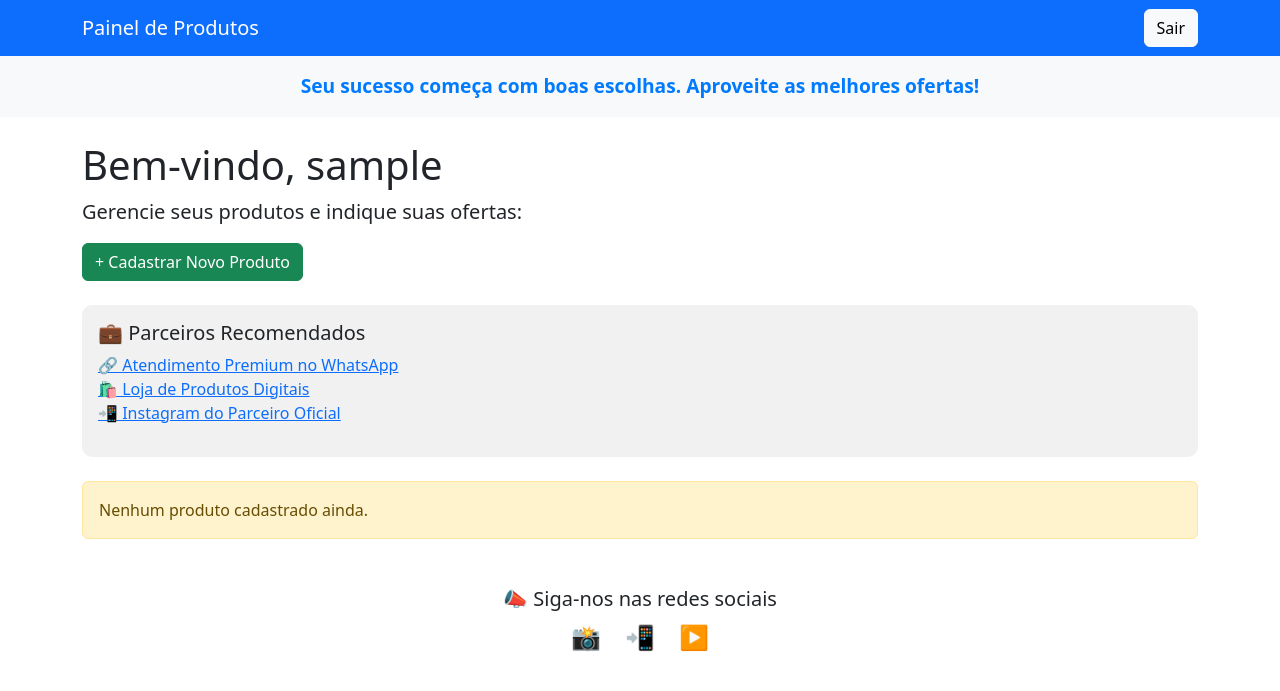
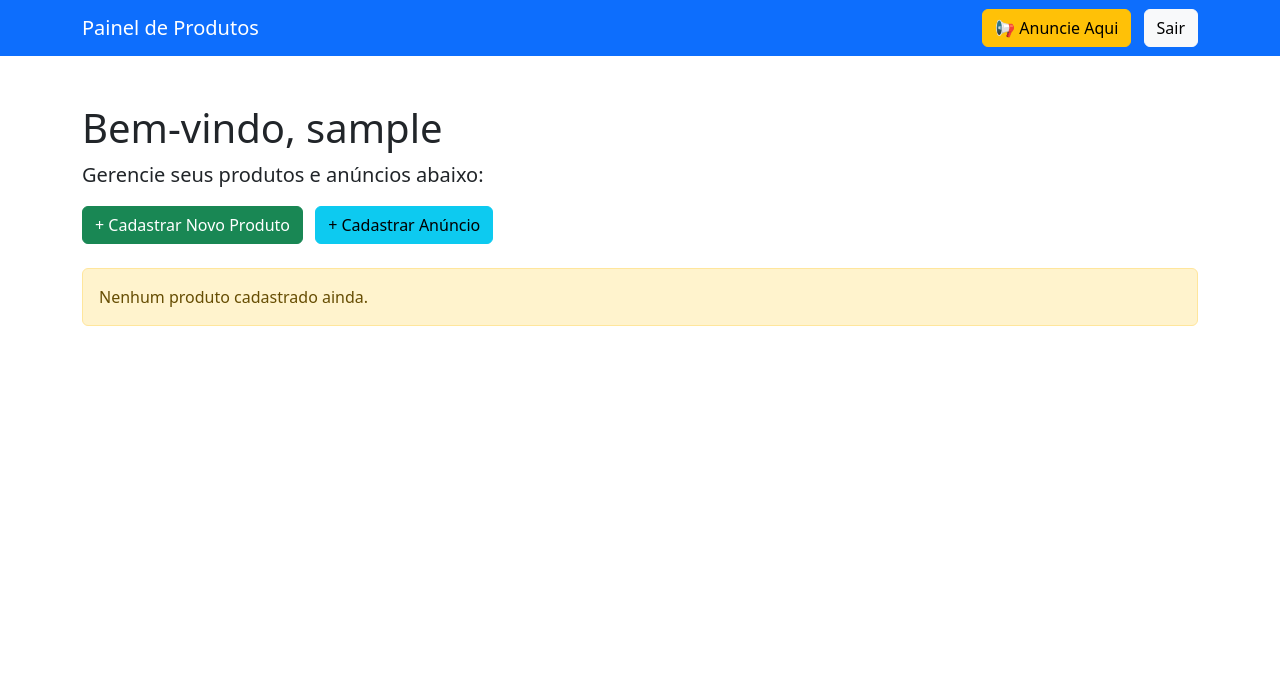
Before and after one commit to paulohlima22/painel-vendas, a Flask app: page /dashboard in a window 1280 px wide. Shown: the top 691 px of the page. Run offline with Flask 3, Linux system fonts and the light colour scheme; the visitor is signed in with stand-in values (Sample User, id 1).

Commit message:
Versão inicial do painel de anúncios

```diff
--- /dev/null
+++ b/anuncios.py
@@ -0,0 +1,34 @@
+import json
+import os
+
+ARQUIVO = 'anuncios.json'
+
+# Carrega todos os anúncios do arquivo
+def carregar_anuncios():
+    if not os.path.exists(ARQUIVO):
+        return []
+    with open(ARQUIVO, 'r', encoding='utf-8') as f:
+        return json.load(f)
+
+# Salva a lista de anúncios atualizada
+def salvar_anuncios(anuncios):
+    with open(ARQUIVO, 'w', encoding='utf-8') as f:
+        json.dump(anuncios, f, ensure_ascii=False, indent=4)
+
+# Adiciona um novo anúncio à lista
+def adicionar_anuncio(nome_produto, anunciante, descricao, link, imagem, email):
+    anuncios = carregar_anuncios()
+    novo_anuncio = {
+        'nome_produto': nome_produto,
+        'anunciante': anunciante,
+        'descricao': descricao,
+        'link': link,
+        'imagem': imagem,       # nome do arquivo da imagem
+        'email': email          # quem cadastrou o anúncio
+    }
+    anuncios.append(novo_anuncio)
+    salvar_anuncios(anuncios)
+
+# Retorna apenas anúncios cadastrados por um usuário específico
+def anuncios_por_usuario(email):
+    return [a for a in carregar_anuncios() if a.get('email') == email]
--- a/app.py
+++ b/app.py
@@ -1,13 +1,21 @@
 from flask import Flask, render_template, request, redirect, url_for, session, flash
 from werkzeug.security import check_password_hash, generate_password_hash
+from werkzeug.utils import secure_filename
+from flask import abort
 import users
 import produtos
+import anuncios
 import email_config
 import yagmail
 import os
 
 app = Flask(__name__)
-app.secret_key = os.getenv("SECRET_KEY", "chave_super_secreta")  # Use variável de ambiente para produção
+app.secret_key = os.getenv("SECRET_KEY", "chave_super_secreta")
+
+# 📁 Pasta onde as imagens dos anúncios serão salvas
+UPLOAD_FOLDER = os.path.join('static', 'anuncios')
+os.makedirs(UPLOAD_FOLDER, exist_ok=True)
+app.config['UPLOAD_FOLDER'] = UPLOAD_FOLDER
 
 @app.route('/', methods=['GET', 'POST'])
 def login():
@@ -32,8 +40,18 @@ def login():
 def dashboard():
     if 'usuario' in session:
         lista_produtos = produtos.carregar_produtos()
-        return render_template('dashboard.html', usuario=session['usuario'], produtos=lista_produtos)
+        lista_anuncios = anuncios.carregar_anuncios()
+        return render_template('dashboard.html', usuario=session['usuario'], produtos=lista_produtos, anuncios=lista_anuncios)
     return redirect(url_for('login'))
+
+@app.route('/meus_anuncios')
+def meus_anuncios():
+    if 'usuario' not in session:
+        return redirect(url_for('login'))
+    email = session['usuario']
+    todos = anuncios.carregar_anuncios()
+    meus = [a for a in todos if a.get('email') == email]
+    return render_template('meus_anuncios.html', anuncios=meus, usuario=email)
 
 @app.route('/logout')
 def logout():
@@ -86,12 +104,88 @@ def cadastrar_produto():
         nome = request.form['nome']
         preco = request.form['preco']
         descricao = request.form['descricao']
-        link = request.form['link']  # Novo campo: link de venda
+        link = request.form['link']
         produtos.adicionar_produto(nome, preco, descricao, link)
         flash('Produto cadastrado com sucesso!')
         return redirect(url_for('dashboard'))
     return render_template('cadastrar_produto.html')
 
+@app.route('/cadastrar_anuncio', methods=['GET', 'POST'])
+def cadastrar_anuncio():
+    if 'usuario' not in session:
+        return redirect(url_for('login'))
+    if request.method == 'POST':
+        nome_produto = request.form['nome_produto']
+        anunciante = request.form['anunciante']
+        descricao = request.form['descricao']
+        link = request.form['link']
+        imagem = request.files['imagem']
+
+        if imagem:
+            nome_arquivo = secure_filename(imagem.filename)
+            caminho_imagem = os.path.join(app.config['UPLOAD_FOLDER'], nome_arquivo)
+            imagem.save(caminho_imagem)
+        else:
+            nome_arquivo = None
+
+        email = session['usuario']
+        anuncios.adicionar_anuncio(nome_produto, anunciante, descricao, link, nome_arquivo, email)
+        flash('Anúncio cadastrado com sucesso!')
+        return redirect(url_for('dashboard'))
+
+    return render_template('cadastrar_anuncio.html')
+
+@app.route('/anuncie')
+def anuncie():
+    return render_template('anuncie.html')
+
+# ===== Rotas adicionadas para editar e excluir anúncios =====
+
+@app.route('/editar_anuncio/<int:indice>', methods=['GET', 'POST'])
+def editar_anuncio(indice):
+    if 'usuario' not in session:
+        return redirect(url_for('login'))
+
+    anuncios_lista = anuncios.carregar_anuncios()
+
+    # Verifica se o índice é válido e se o anúncio pertence ao usuário logado
+    if indice >= len(anuncios_lista) or anuncios_lista[indice].get('email') != session['usuario']:
+        abort(403)  # Acesso negado
+
+    anuncio = anuncios_lista[indice]
+
+    if request.method == 'POST':
+        anuncio['nome_produto'] = request.form['nome_produto']
+        anuncio['anunciante'] = request.form['anunciante']
+        anuncio['descricao'] = request.form['descricao']
+        anuncio['link'] = request.form['link']
+
+        imagem = request.files['imagem']
+        if imagem and imagem.filename != '':
+            nome_arquivo = secure_filename(imagem.filename)
+            caminho_imagem = os.path.join(app.config['UPLOAD_FOLDER'], nome_arquivo)
+            imagem.save(caminho_imagem)
+            anuncio['imagem'] = nome_arquivo
+
+        anuncios.editar_anuncio(indice, anuncio)
+        flash("Anúncio editado com sucesso!")
+        return redirect(url_for('meus_anuncios'))
+
+    return render_template('editar_anuncio.html', anuncio=anuncio, indice=indice)
+
+@app.route('/excluir_anuncio/<int:indice>')
+def excluir_anuncio(indice):
+    if 'usuario' not in session:
+        return redirect(url_for('login'))
+
+    lista = anuncios.carregar_anuncios()
+    if indice >= len(lista) or lista[indice].get('email') != session['usuario']:
+        abort(403)  # Acesso negado
+
+    anuncios.excluir_anuncio(indice)
+    flash("Anúncio excluído com sucesso!")
+    return redirect(url_for('meus_anuncios'))
+
 if __name__ == '__main__':
     port = int(os.environ.get("PORT", 5000))
     app.run(host='0.0.0.0', port=port)
--- a/templates/dashboard.html
+++ b/templates/dashboard.html
@@ -5,25 +5,9 @@
     <title>Dashboard - Painel</title>
     <link href="https://cdn.jsdelivr.net/npm/bootstrap@5.3.3/dist/css/bootstrap.min.css" rel="stylesheet">
     <style>
-        .slogan {
-            background-color: #f8f9fa;
-            padding: 1rem;
-            text-align: center;
-            font-size: 1.2rem;
-            font-weight: bold;
-            color: #007bff;
-        }
-        .social-icons a {
-            margin: 0 10px;
-            font-size: 24px;
-            color: #007bff;
-            text-decoration: none;
-        }
-        .parceiros {
-            background: #f1f1f1;
-            padding: 1rem;
-            border-radius: 10px;
-            margin-bottom: 2rem;
+        .banner-anuncio {
+            max-height: 200px;
+            object-fit: cover;
         }
     </style>
 </head>
@@ -32,37 +16,23 @@
         <div class="container">
             <a class="navbar-brand" href="#">Painel de Produtos</a>
             <div class="ms-auto">
+                <a class="btn btn-warning me-2" href="{{ url_for('anuncie') }}">📢 Anuncie Aqui</a>
                 <a class="btn btn-light" href="{{ url_for('logout') }}">Sair</a>
             </div>
         </div>
     </nav>
 
-    <!-- Slogan -->
-    <div class="slogan">
-        Seu sucesso começa com boas escolhas. Aproveite as melhores ofertas!
-    </div>
+    <div class="container mt-5">
+        <h1>Bem-vindo, {{ usuario }}</h1>
+        <p class="lead">Gerencie seus produtos e anúncios abaixo:</p>
 
-    <div class="container mt-4">
-        <h1>Bem-vindo, {{ usuario }}</h1>
-        <p class="lead">Gerencie seus produtos e indique suas ofertas:</p>
-
-        <!-- Botão para cadastro -->
         <div class="mb-4">
-            <a href="{{ url_for('cadastrar_produto') }}" class="btn btn-success">+ Cadastrar Novo Produto</a>
+            <a href="{{ url_for('cadastrar_produto') }}" class="btn btn-success me-2">+ Cadastrar Novo Produto</a>
+            <a href="{{ url_for('cadastrar_anuncio') }}" class="btn btn-info">+ Cadastrar Anúncio</a>
         </div>
 
-        <!-- Bloco de propagandas de parceiros -->
-        <div class="parceiros mb-4">
-            <h5>💼 Parceiros Recomendados</h5>
-            <ul class="list-unstyled">
-                <li><a href="https://wa.me/5599999999999" target="_blank">🔗 Atendimento Premium no WhatsApp</a></li>
-                <li><a href="https://www.afiliadoexemplo.com" target="_blank">🛍️ Loja de Produtos Digitais</a></li>
-                <li><a href="https://instagram.com/seuparceiro" target="_blank">📲 Instagram do Parceiro Oficial</a></li>
-            </ul>
-        </div>
-
-        <!-- Lista de produtos -->
         {% if produtos %}
+        <h3>Produtos</h3>
         <div class="row row-cols-1 row-cols-md-3 g-4">
             {% for produto in produtos %}
             <div class="col">
@@ -81,15 +51,27 @@
         <div class="alert alert-warning mt-4">Nenhum produto cadastrado ainda.</div>
         {% endif %}
 
-        <!-- Redes sociais -->
-        <div class="text-center mt-5">
-            <h5>📣 Siga-nos nas redes sociais</h5>
-            <div class="social-icons">
-                <a href="https://instagram.com/seuusuario" target="_blank">📸</a>
-                <a href="https://t.me/seucanal" target="_blank">📲</a>
-                <a href="https://www.youtube.com/@seucanal" target="_blank">▶️</a>
+        {% if anuncios %}
+        <hr class="my-5">
+        <h3>Anúncios</h3>
+        <div class="row row-cols-1 row-cols-md-2 g-4">
+            {% for anuncio in anuncios %}
+            <div class="col">
+                <div class="card h-100">
+                    {% if anuncio.imagem %}
+                    <img src="{{ url_for('static', filename='uploads/' + anuncio.imagem) }}" class="card-img-top banner-anuncio" alt="Banner do Anúncio">
+                    {% endif %}
+                    <div class="card-body">
+                        <h5 class="card-title">{{ anuncio.nome_produto }}</h5>
+                        <p class="card-text">{{ anuncio.descricao }}</p>
+                        <p><strong>Anunciante:</strong> {{ anuncio.anunciante }}</p>
+                        <a href="{{ anuncio.link }}" class="btn btn-outline-primary" target="_blank">Ver Oferta</a>
+                    </div>
+                </div>
             </div>
+            {% endfor %}
         </div>
+        {% endif %}
     </div>
 </body>
 </html>
```
Also changed, not shown: templates/anuncie.html (added, +56 -0 lines), templates/cadastrar_anuncio.html (added, +71 -0 lines), templates/editar_anuncio.html (added, +37 -0 lines), templates/meus_anuncios.html (added, +54 -0 lines), static/uploads.txt (added).
